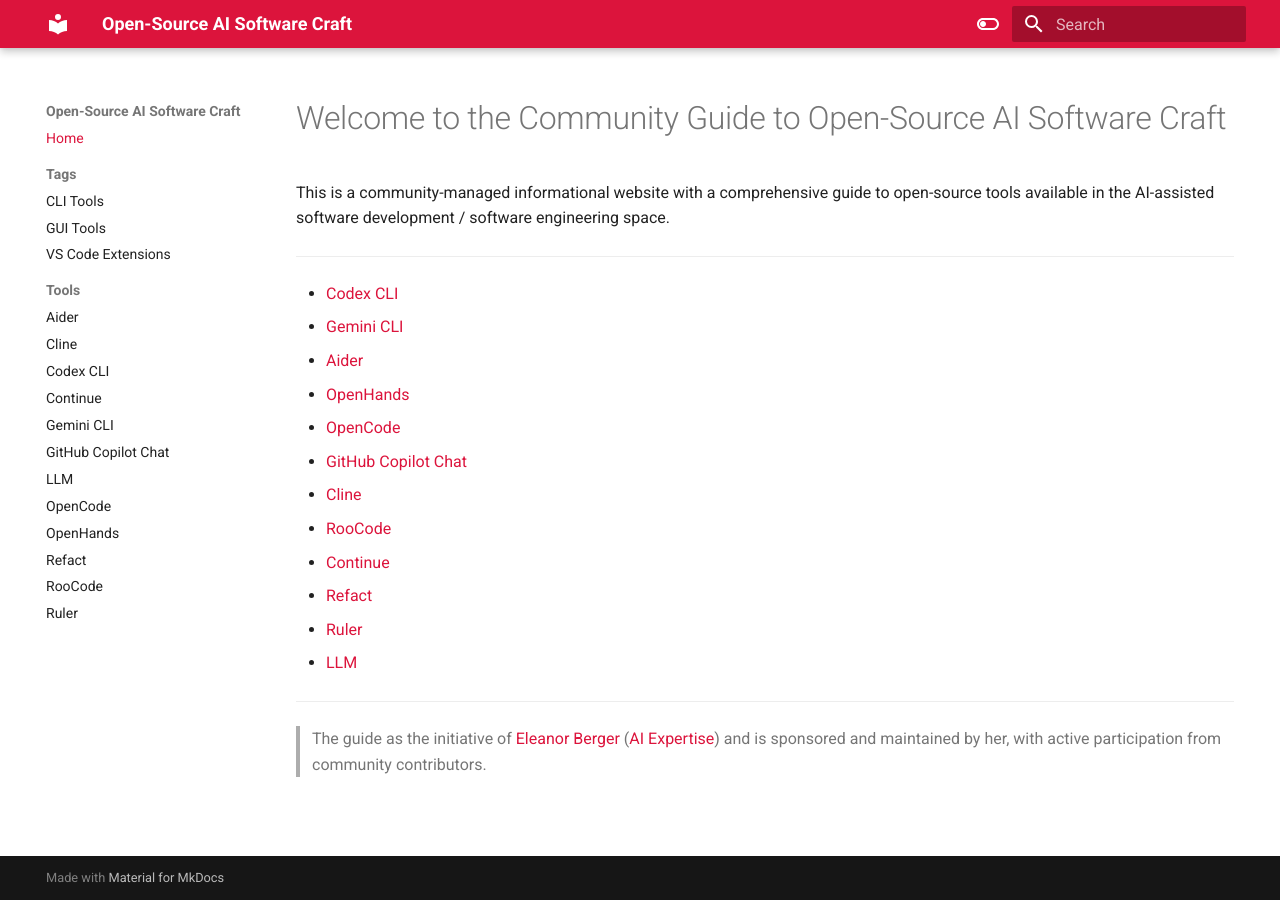
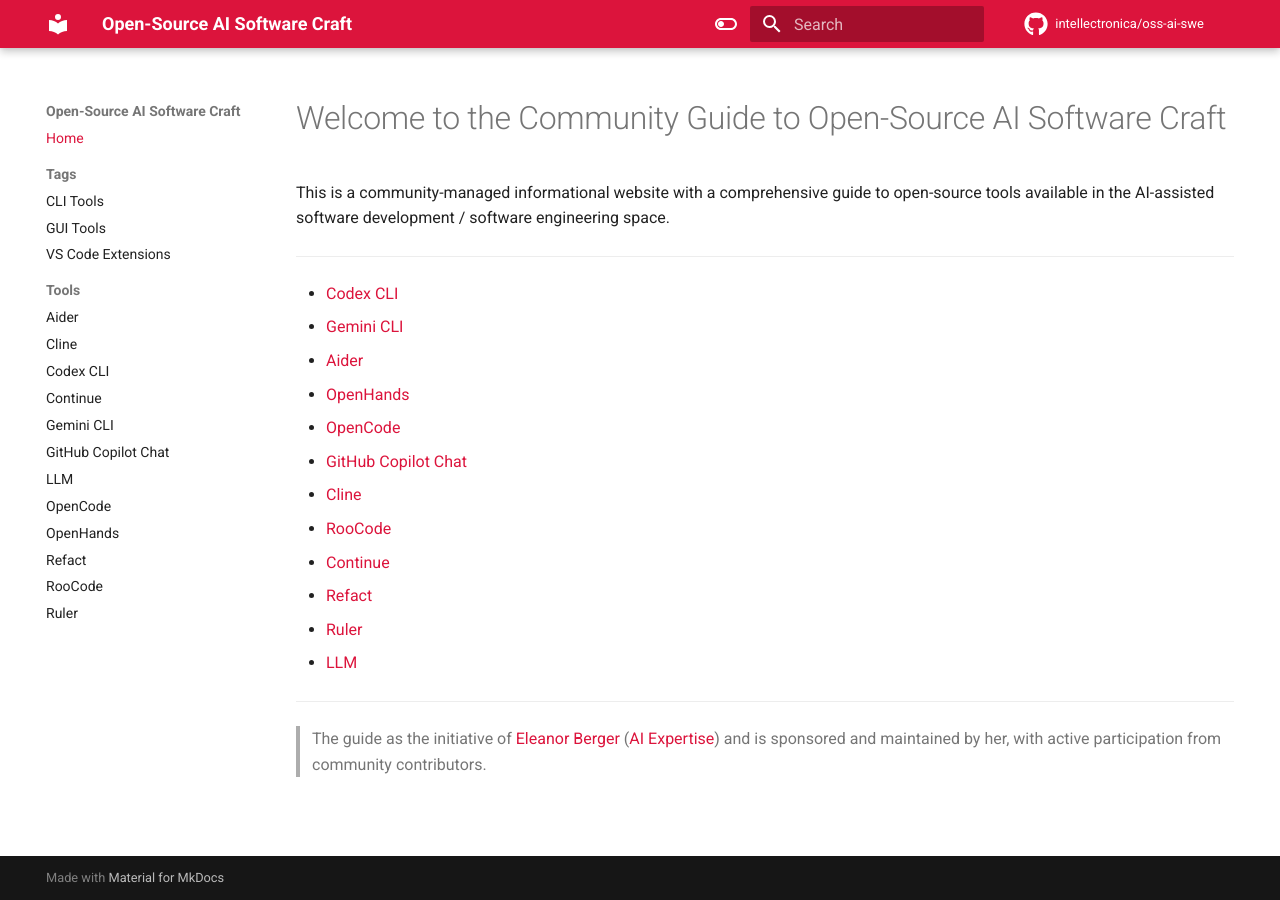
Before and after one commit to joaompinto/oss-ai-swe, an MkDocs documentation site: the page built from docs/index.md, in a window 1280 px wide. Built offline with MkDocs 1.6.1 and Material for MkDocs 9.7.7, drawn with Linux system fonts in a browser that asks for light colours; comment, search, counter and statistics services are not loaded.

Commit message:
feat: add repo link to top right

```diff
--- a/mkdocs.yml
+++ b/mkdocs.yml
@@ -1,5 +1,7 @@
 site_name: Open-Source AI Software Craft
 site_url: https://oss-ai-swe.org/
+repo_url: https://github.com/intellectronica/oss-ai-swe
+repo_name: intellectronica/oss-ai-swe
 theme:
   name: material
   features:
@@ -24,6 +26,8 @@
       toggle:
         icon: material/toggle-switch
         name: Switch to light mode
+  icon:
+    repo: fontawesome/brands/github
 
 extra_css:
   - stylesheets/extra.css
```
